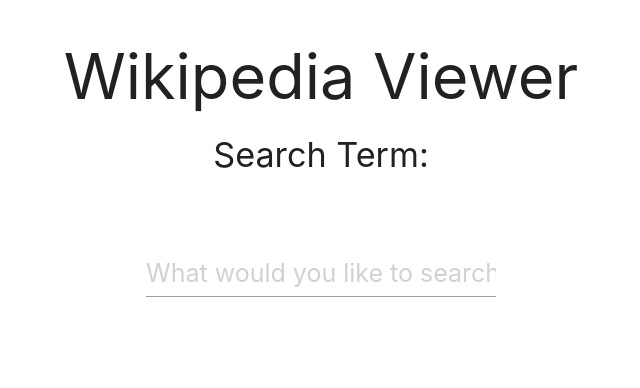
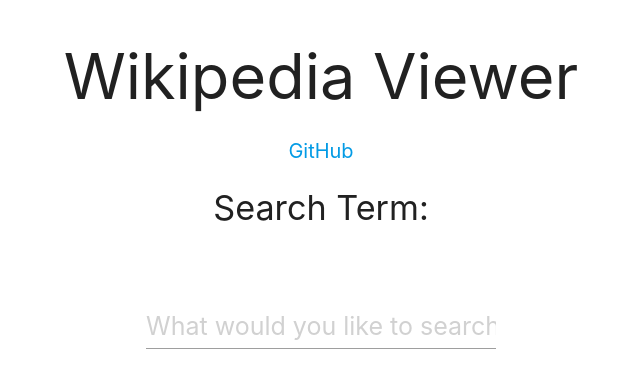
Before and after one commit to nfabacus/wikipediaViewer, a React app: page / in a window 1280 px wide. Shown: the top 388 px of the page, without its empty margins (319-959 px from the left). Built offline with nearby package versions, Linux system fonts and the light colour scheme.

Commit message:
adds github link and edits readme.md

```diff
--- a/src/App.js
+++ b/src/App.js
@@ -36,6 +36,7 @@
       <div>
         <center>
           <h1>Wikipedia Viewer</h1>
+          <a href='https://github.com/nfabacus/wikipediaViewer'> GitHub</a>
           <Searchbar onSearchTermChange={this.searchWiki.bind(this)}/>
           <ListView terms={this.state.searchResult}/>
         </center>
```
Also changed, not shown: 1 other file (tests, documents, lock files or other folders).
